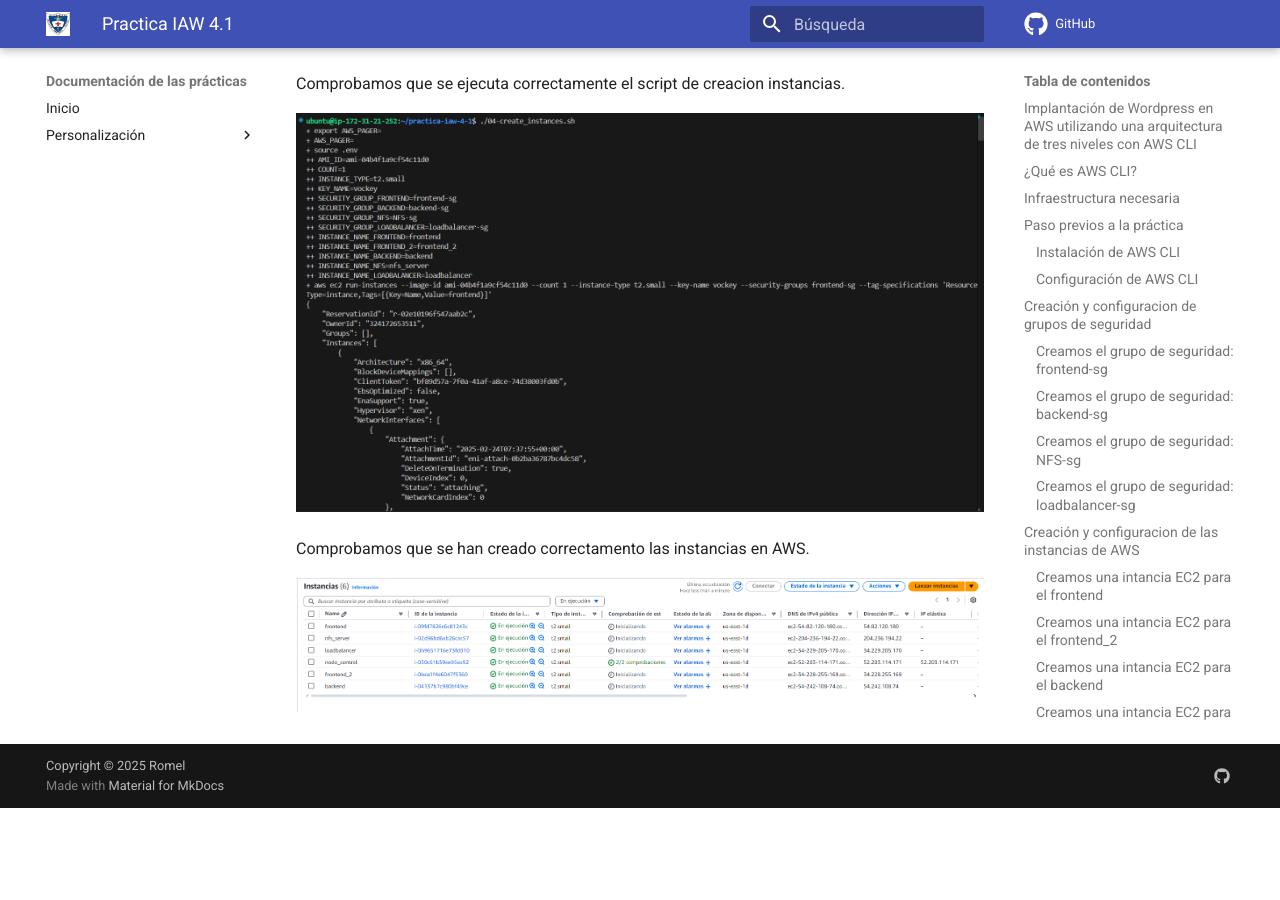
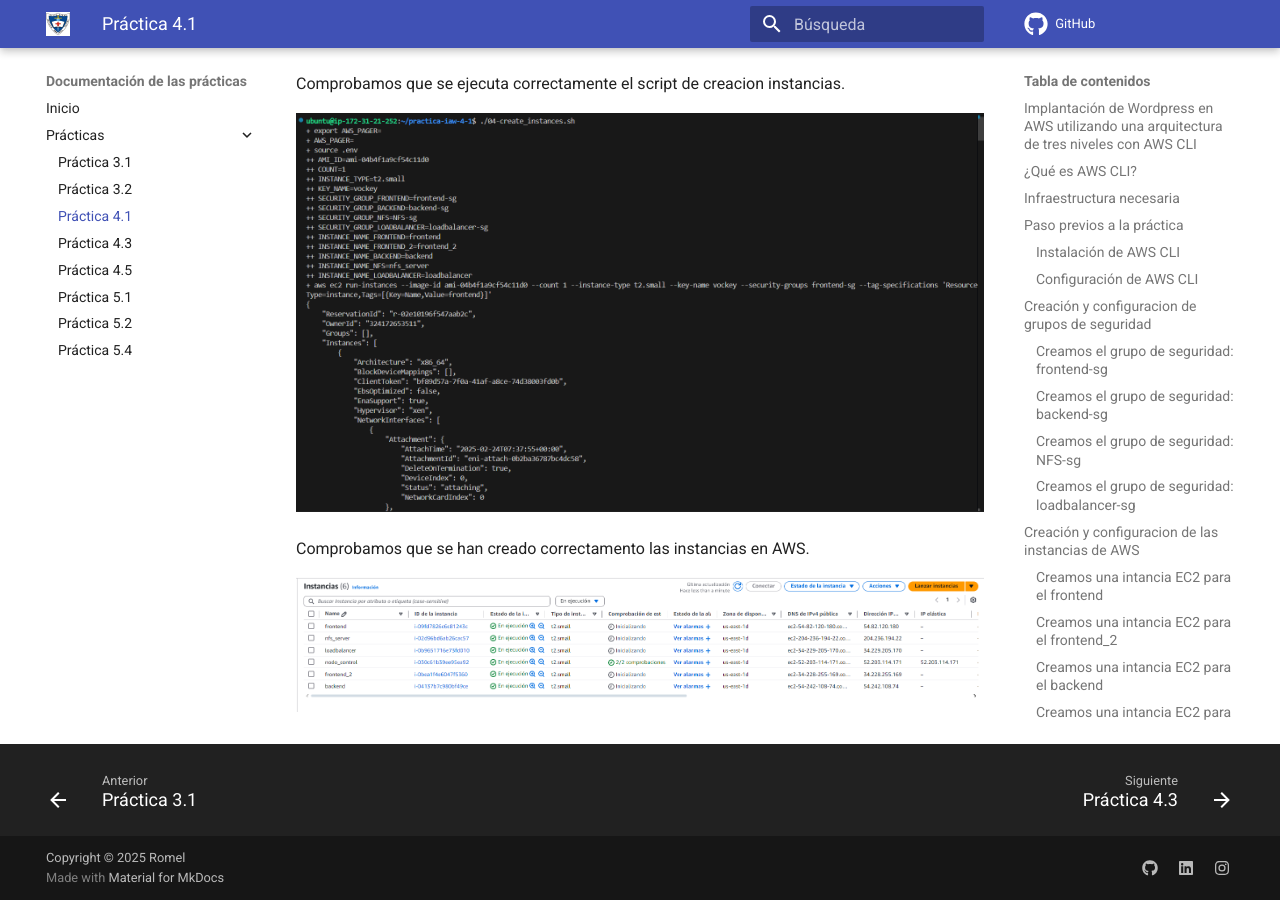
Before and after one commit to rcazhui1404/practica-iaw-6-1, an MkDocs documentation site: the page built from docs/4-1.md, in a window 1280 px wide and 900 px high, scrolled down 6798 px. Built offline with MkDocs 1.6.1 and Material for MkDocs 9.7.7, drawn with Linux system fonts in a browser that asks for light colours; comment, search, counter and statistics services are not loaded; the version menu is left out; before the commit the page ends 7606 px from its top, so only the background shows below that.

Commit message:
Se modifica el mkdocs

```diff
--- a/mkdocs.yml
+++ b/mkdocs.yml
@@ -16,16 +16,28 @@
   favicon: 'images/favicon.ico'
   icon:
     repo: fontawesome/brands/github
+  features:
+    - navigation.footer
 
 nav:
   - Inicio: index.md
-  - Personalización:
-      - "1.3.5 Personalización del theme Material": personalizacion.md
-
+  - Prácticas:
+      - Práctica 3.1: 3-1.md
+      - Práctica 3.2: 3-2.md
+      - Práctica 4.1: 4-1.md
+      - Práctica 4.3: 4-3.md
+      - Práctica 4.5: 4-5.md
+      - Práctica 5.1: 5-1.md
+      - Práctica 5.2: 5-2.md
+      - Práctica 5.4: 5-4.md
 extra:
   social:
     - icon: fontawesome/brands/github
       link: https://github.com/rcazhui1404/practica-iaw-6-1
+    - icon: fontawesome/brands/linkedin
+      link: https://www.linkedin.com/in/romel-oswaldo-caz-huisha-038b73304/
+    - icon: fontawesome/brands/instagram
+      link: https://www.instagram.com/romel_147/
   version:
     provider: mike
 
```
